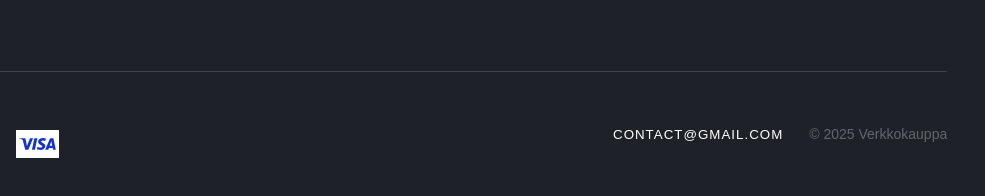
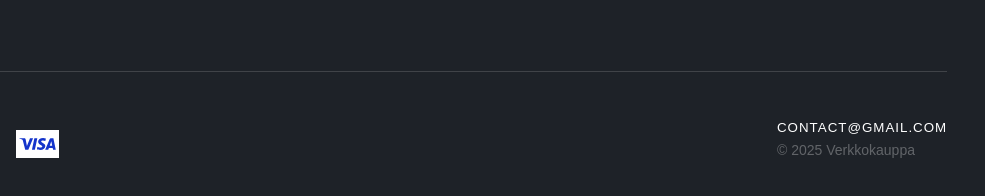
Before and after one commit to Nusetus/verkkokauppa, a website: page public/index.html in a window 1280 px wide. Shown: the part 966-1162 px from the top of the page, 295-1280 px from the left. Drawn offline with Linux system fonts and the light colour scheme; a web font is replaced by a local one.

Commit message:
Siirretty gmail verkkokaupan päälle ja linjattu vasemmat reunat, sama fonttikoko

```diff
--- a/public/index.html
+++ b/public/index.html
@@ -37,7 +37,7 @@
     .footer-container {
       display: flex;
       justify-content: space-between;
-      align-items: center;
+      align-items: flex-end;
       margin: 0 1cm 2cm 1cm;
       user-select: none;
       flex-wrap: wrap;
@@ -74,8 +74,9 @@
 
     .copyright-group {
       display: flex;
-      align-items: center;
-      gap: 1rem;
+      flex-direction: column;
+      align-items: flex-start;
+      gap: 0.2rem;
       user-select: none;
       white-space: nowrap;
       color: rgba(255,255,255,0.3);
@@ -90,7 +91,7 @@
       color: white;
       background: none;
       border: none;
-      padding: 4px 10px 4px 0;
+      padding: 4px 0;
       cursor: pointer;
       user-select: text;
       transition: color 0.2s;
@@ -144,12 +145,6 @@
       .payment-logos img {
         height: 24px;
       }
-
-      .copyright-group {
-        flex-direction: column;
-        align-items: flex-start;
-        gap: 0.3rem;
-      }
     }
   </style>
 </head>
```
